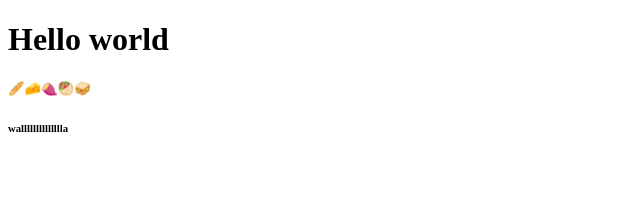
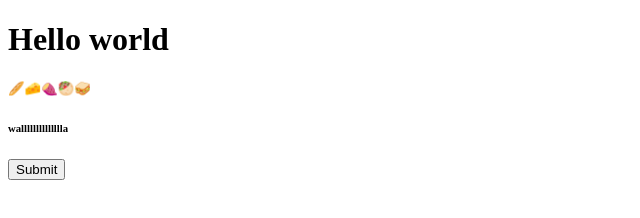
Before and after one commit to Practicum-Ariel/git_example, a plain HTML site: page index.html in a window 1280 px wide. Shown: the whole page, without its empty margins (0-640 px from the left). Drawn offline with Linux system fonts and the light colour scheme.

Commit message:
add btn .

```diff
--- a/index.html
+++ b/index.html
@@ -11,6 +11,6 @@
     <h5>🥖🧀🍠🥙🥪</h5>
 
     <h6>walllllllllllllla</h6>
-
+    <input type="submit" placeholder="enter bla bla"/>
 </body>
 </html>
```
